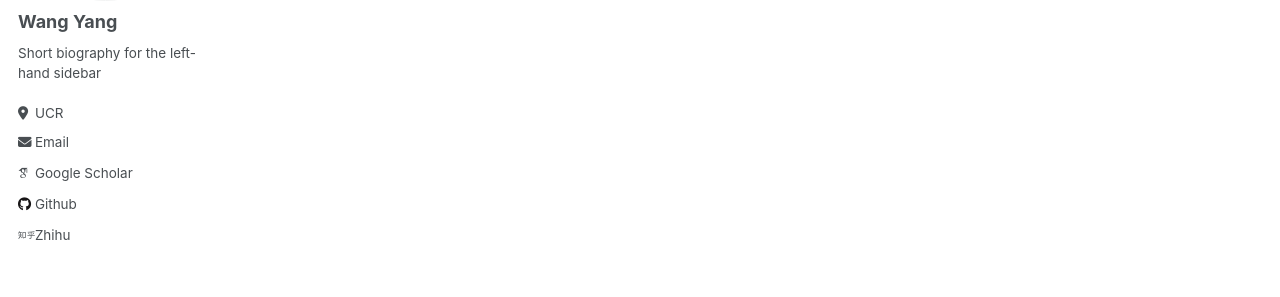
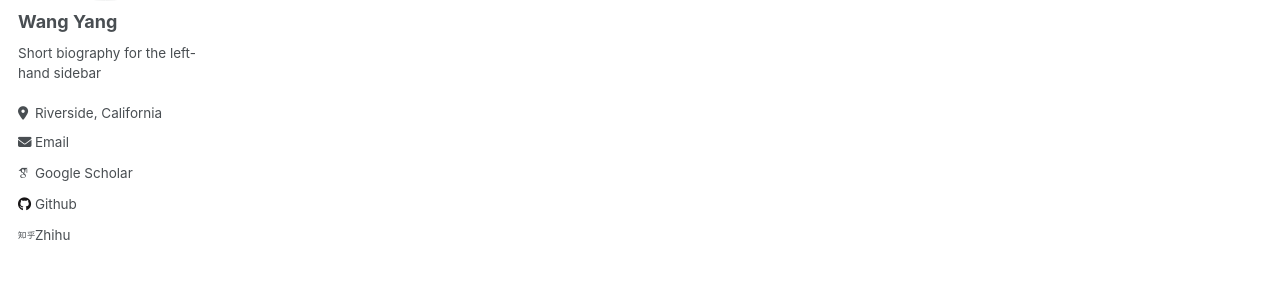
Before and after one commit to uservan/uservan.github.io, a Jekyll site: the page built from _pages/about.md, in a window 1280 px wide. Shown: the part 280-577 px from the top of the page. Built offline with Jekyll 4.4.1, drawn with Linux system fonts in a browser that asks for light colours; some web fonts are replaced.

Commit message:
Update _config.yml

```diff
--- a/_config.yml
+++ b/_config.yml
@@ -25,7 +25,7 @@ author:
   name             : "Wang Yang"
   pronouns         : # example: "she/her"
   bio              : "Short biography for the left-hand sidebar"
-  location         : "UCR"
+  location         : "Riverside, California"
   employer         : # "Red Brick University"
   uri              : # URL
   email            : "wyang107@ucr.edu"
```
